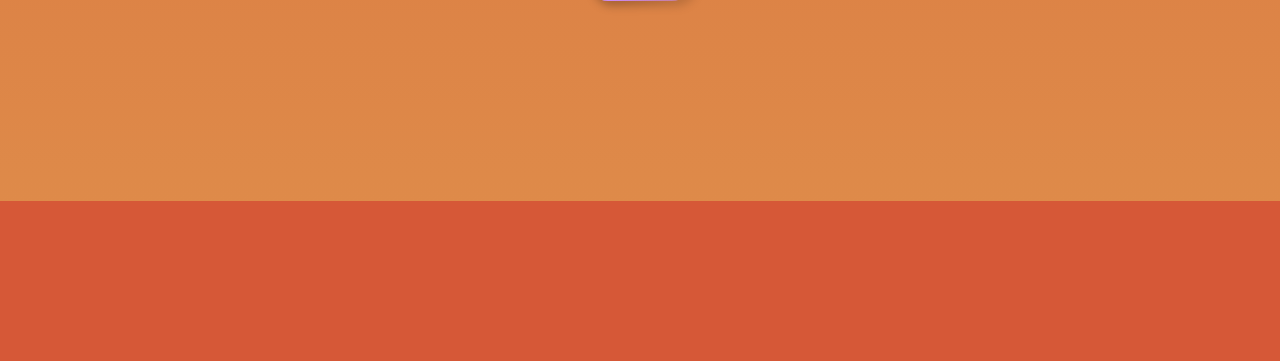
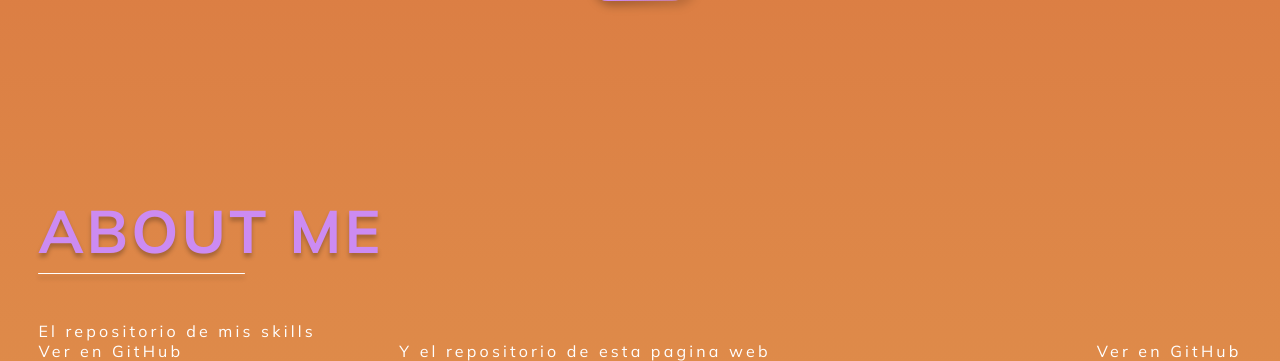
Before and after one commit to P4u2010/portafolio, a Flask app: page / in a window 1280 px wide. Shown: the part 3299-3660 px from the top of the page. Before the commit the page ends 3500 px from the top, so only its background shows below. Run offline with Flask 3, Linux system fonts and the light colour scheme.

Commit message:
Update index.html

```diff
--- a/templates/index.html
+++ b/templates/index.html
@@ -132,6 +132,18 @@
     </main>
     <!-- Pie de página con enlaces a redes sociales -->
     <footer>
+    <h2 class="about__title">ABOUT ME</h2>
+    <p class="info-block__text">
+      El repositorio de mis skills
+    </p>
+
+    <div class="about__info info-block">
+    <a href="https://github.com/P4u2010/Dic" class="btn">Ver en GitHub</a>
+    <p class="info-block__text">
+      Y el repositorio de esta pagina web
+    </p><div class="about__info info-block">
+        <a href="https://github.com/P4u2010/portafolio" class="btn">Ver en GitHub</a>
+
 
     </footer>
   </body>
```
